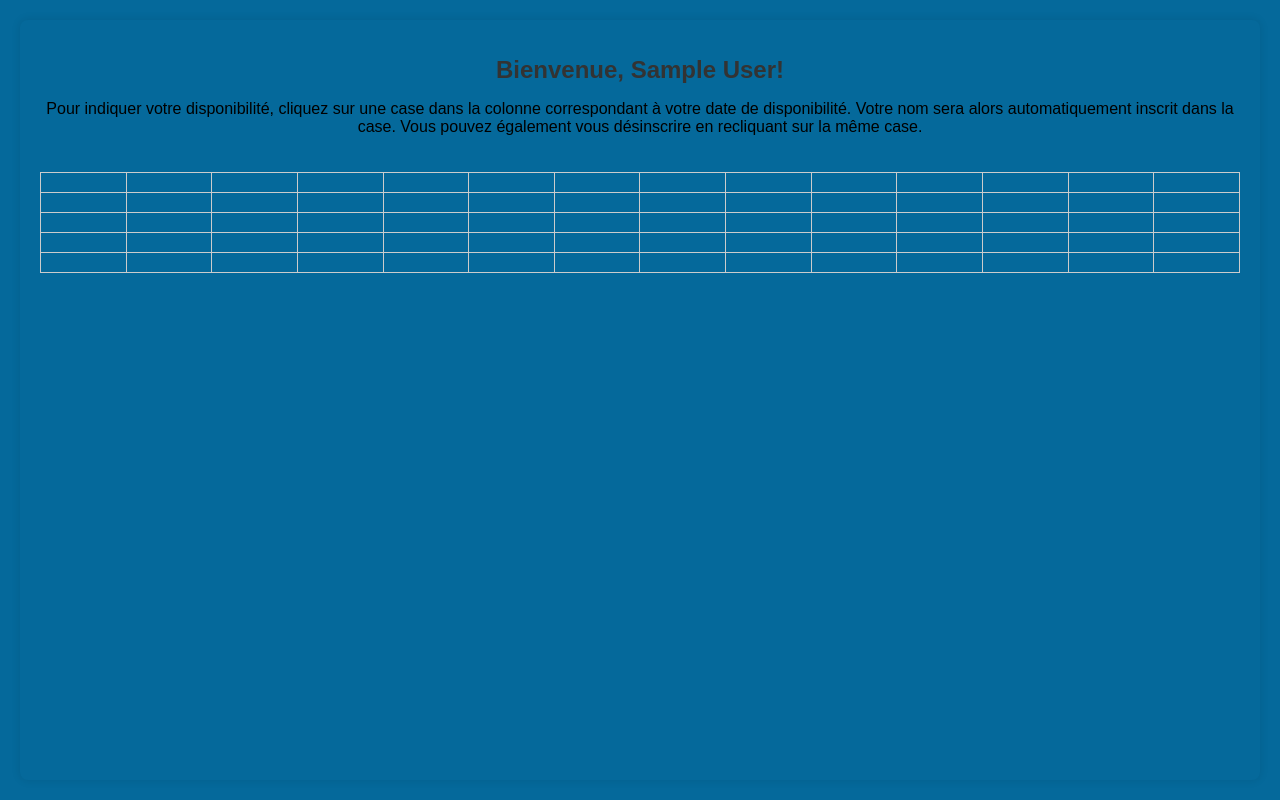
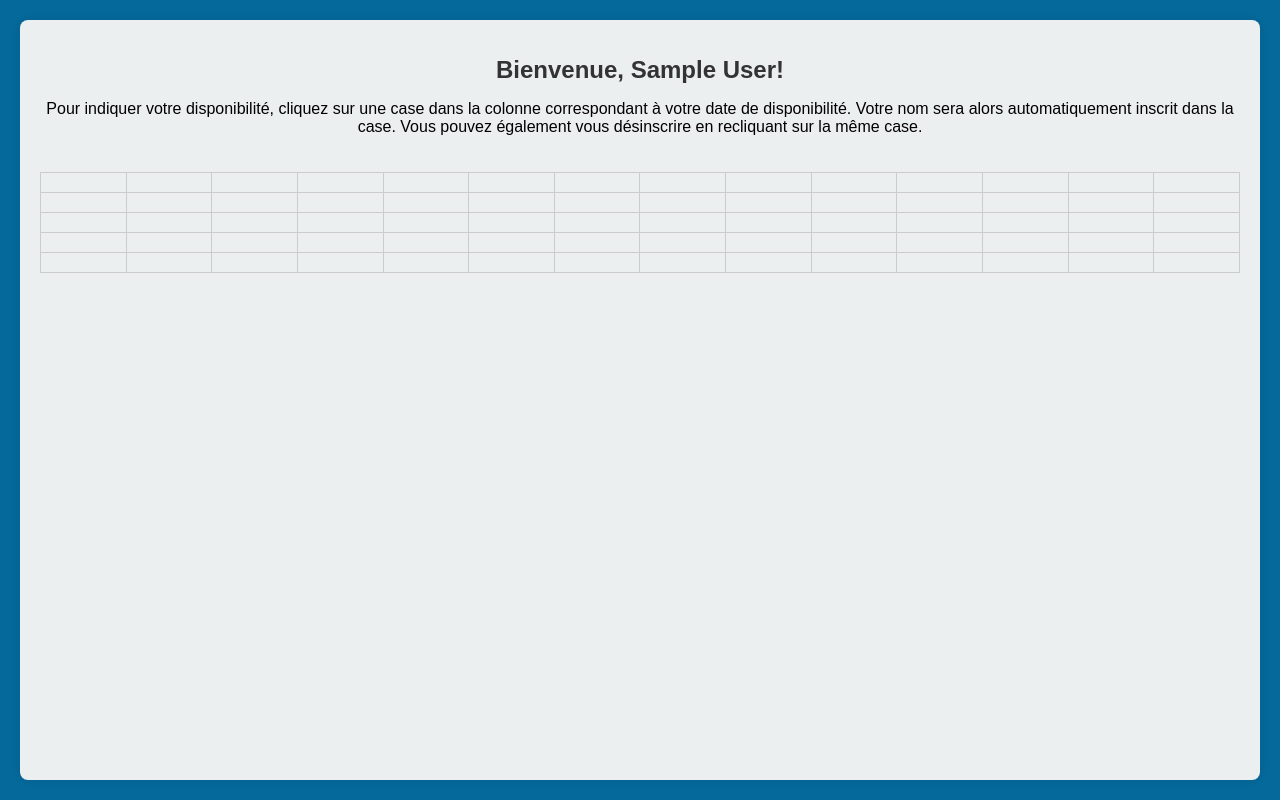
Before and after one commit to PaulinePeeters/coursgisele, a Flask app: page /table in a window 1280 px wide. Run offline with Flask 3, Linux system fonts and the light colour scheme; the visitor is signed in with stand-in values (Sample User, id 1); data that the repository does not hold is empty.

Commit message:
style.css

```diff
--- a/static/style.css
+++ b/static/style.css
@@ -24,6 +24,8 @@
     padding: 20px;
     box-shadow: 0 0 10px rgba(0, 0, 0, 0.1);
     border-radius: 8px;
+    min-height: 300px;
+    background-color: #ECEFF0;
 }
 
 /* Container for the login */
```
